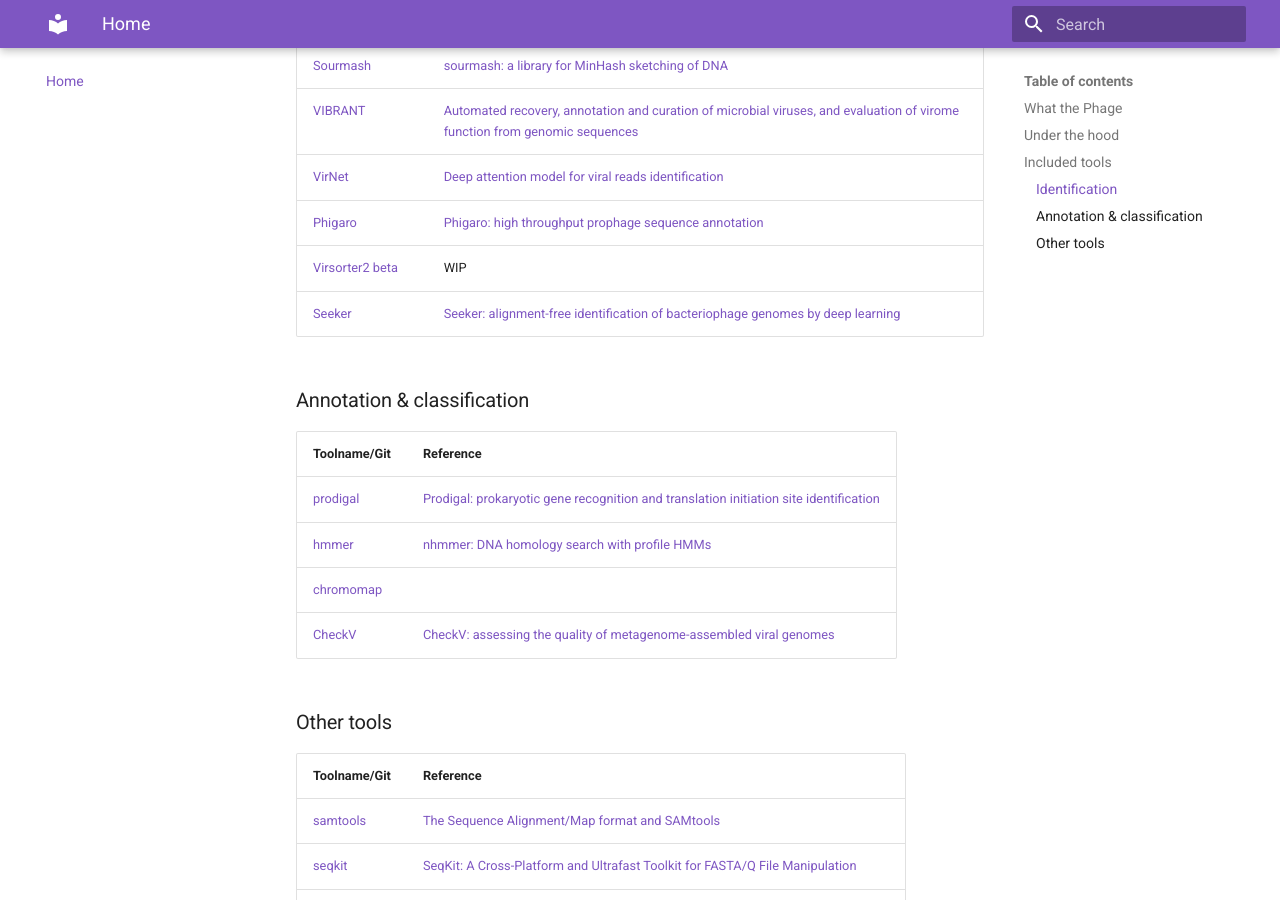
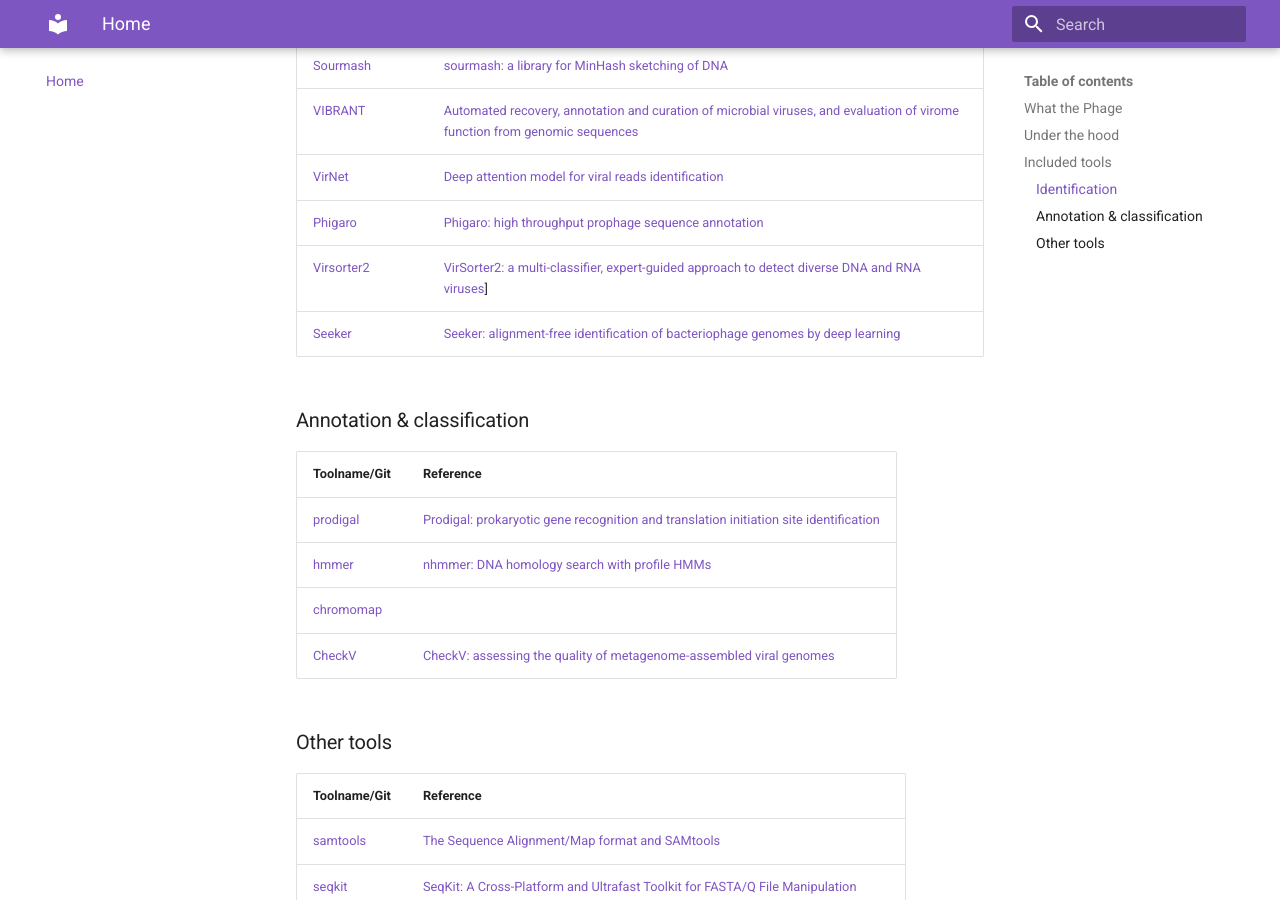
Before and after one commit to mult1fractal/wtp-documentation, an MkDocs documentation site: the page built from docs/index.md, in a window 1280 px wide and 900 px high, scrolled down 2382 px. Built offline with MkDocs 1.6.1 and Material for MkDocs 9.7.7, drawn with Linux system fonts in a browser that asks for light colours.

Commit message:
minor update

```diff
--- a/docs/index.md
+++ b/docs/index.md
@@ -62,7 +62,7 @@ Toolname/Gitlink | Reference |
 [VIBRANT](https://github.com/AnantharamanLab/VIBRANT)|[Automated recovery, annotation and curation of microbial viruses, and evaluation of virome function from genomic sequences](https://www.biorxiv.org/content/biorxiv/early/2019/11/26/855387.full.pdf)
 [VirNet](https://github.com/alyosama/virnet)|[Deep attention model for viral reads identification](https://ieeexplore.ieee.org/document/8639400)
 [Phigaro](https://github.com/bobeobibo/phigaro)| [Phigaro: high throughput prophage sequence annotation](https://www.biorxiv.org/content/10.1101/598243v1)
-[Virsorter2 beta](https://github.com/jiarong/VirSorter2)| WIP|
+[Virsorter2](https://github.com/jiarong/VirSorter2)| [VirSorter2: a multi-classifier, expert-guided approach to detect diverse DNA and RNA viruses](https://escholarship.org/content/qt4d30q22s/qt4d30q22s.pdf?t=qok4nd)]|
 [Seeker](https://github.com/gussow/seeker)|[Seeker: alignment-free identification of bacteriophage genomes by deep learning](https://doi.org/10.1093/nar/gkaa856)|
 
 ### Annotation & classification
```
